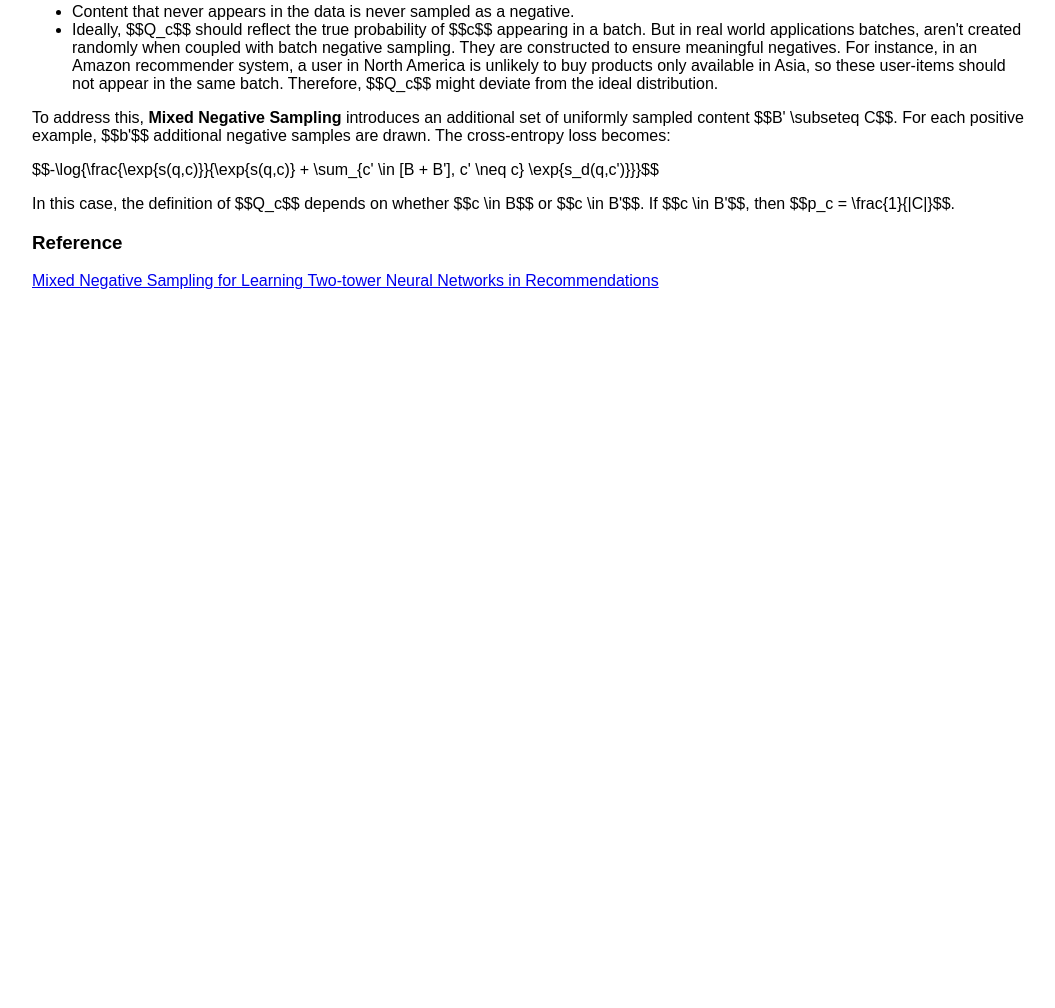
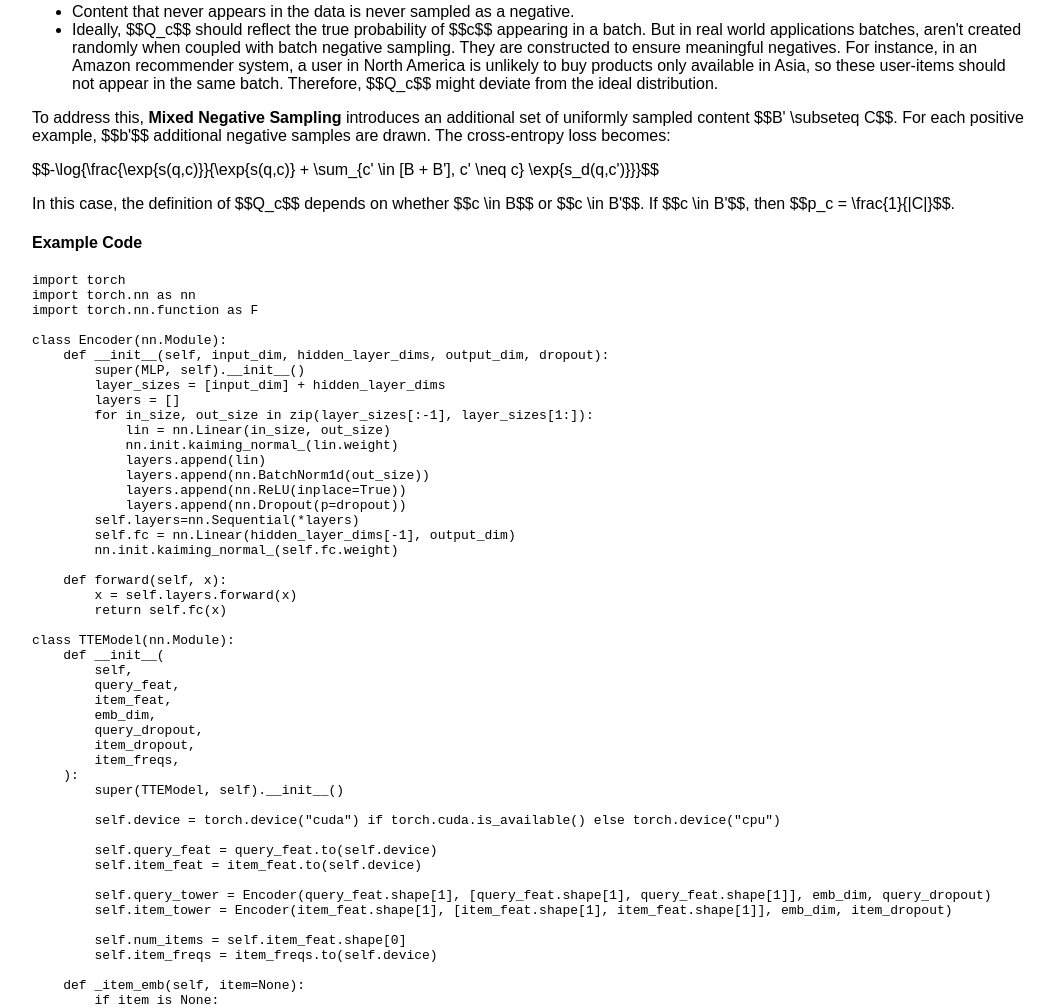
Before and after one commit to KaiwenHuu/kaiwenhuu.github.io, a Gatsby site: page /notes/recommendersystems/training in a window 1280 px wide. Shown: the part 1212-2220 px from the top of the page, without its empty margins (108-1163 px from the left). Before the commit the page ends 1518 px from the top, so only its background shows below. Built offline with nearby package versions, Linux system fonts and the light colour scheme; Gatsby itself is replaced by a stand-in of ours; some packages are replaced by stand-ins of ours; code samples lack their colours.

Commit message:
Add example code

````diff
--- a/notes/recommendersystems/training.md
+++ b/notes/recommendersystems/training.md
@@ -57,6 +57,124 @@ $$-\log{\frac{\exp{s(q,c)}}{\exp{s(q,c)} + \sum_{c' \in [B + B'], c' \neq c} \ex
 
 In this case, the definition of $$Q_c$$ depends on whether $$c \in B$$ or $$c \in B'$$. If $$c \in B'$$, then $$p_c = \frac{1}{|C|}$$.
 
+#### Example Code
+
+```
+import torch
+import torch.nn as nn
+import torch.nn.function as F
+
+class Encoder(nn.Module):
+    def __init__(self, input_dim, hidden_layer_dims, output_dim, dropout):
+        super(MLP, self).__init__()
+        layer_sizes = [input_dim] + hidden_layer_dims
+        layers = []
+        for in_size, out_size in zip(layer_sizes[:-1], layer_sizes[1:]):
+            lin = nn.Linear(in_size, out_size)
+            nn.init.kaiming_normal_(lin.weight)
+            layers.append(lin)
+            layers.append(nn.BatchNorm1d(out_size))
+            layers.append(nn.ReLU(inplace=True))
+            layers.append(nn.Dropout(p=dropout))
+        self.layers=nn.Sequential(*layers)
+        self.fc = nn.Linear(hidden_layer_dims[-1], output_dim)
+        nn.init.kaiming_normal_(self.fc.weight)
+
+    def forward(self, x):
+        x = self.layers.forward(x)
+        return self.fc(x)
+
+class TTEModel(nn.Module):
+    def __init__(
+        self,
+        query_feat,
+        item_feat,
+        emb_dim,
+        query_dropout,
+        item_dropout,
+        item_freqs,
+    ):
+        super(TTEModel, self).__init__()
+
+        self.device = torch.device("cuda") if torch.cuda.is_available() else torch.device("cpu")
+
+        self.query_feat = query_feat.to(self.device)
+        self.item_feat = item_feat.to(self.device)
+
+        self.query_tower = Encoder(query_feat.shape[1], [query_feat.shape[1], query_feat.shape[1]], emb_dim, query_dropout)
+        self.item_tower = Encoder(item_feat.shape[1], [item_feat.shape[1], item_feat.shape[1]], emb_dim, item_dropout)
+
+        self.num_items = self.item_feat.shape[0]
+        self.item_freqs = item_freqs.to(self.device)
+
+    def _item_emb(self, item=None):
+        if item is None:
+            item_emb = self.item_tower(item_feat)
+        else:
+            item_emb = self.item_tower(item_feat[item])
+        # Normalize by L2 norm
+        return F.normalize(item_emb, p=2, dim=1)
+
+    def _query_emb(self, query=None):
+        if query is None:
+            return self.query_tower(query_feat)
+        else:
+            return self.query_tower(query_feat[query])
+        # Normalize by L2 norm
+        return F.normalize(query_emb, p=2, dim=1)
+
+    def fit(self, loader, mns_ratio=1, mask_accidental_negatives=True):
+        # Don't need accidental negative masking and mns when evaluating
+        loss = 0.0
+        is_training = False
+        if mns_ratio == 0 and mask_accidental_negatives == False:
+            self.eval()
+        else:
+            is_training = True
+            self.train()
+        loader_size = loader.dataset.__len__()
+        for batch in loader:
+            b = len(batch)
+            query, item = batch
+            optimizer.zero_grad()
+            with torch.set_grad_enabled(is_training):
+                query_emb = self._query_emb(query)
+                item_emb = self._item_emb(item)
+                scores = torch.matmul(query_emb, item_emb.transpose(0, 1)) # b * b matrix
+                labels = torch.arange(b, device=self.device)
+
+                if is_training:
+                    w = torch.clamp(1 - (1 - self.item_freqs[item] / loader_size) ** b, min=1e-9)
+                    log_q = torch.log(w)
+                    positive_scores = torch.diag(scores).clone()
+                    scores = scores - log_q
+                    scores[torch.arange(b), torch.arange(b)] = positive_scores
+
+                    b_mns = int(b * mns_ratio)
+                    if b_mns > 0:
+                        random_negatives = torch.randint(0, self.num_items, (b_mns,), device=self.device)
+                        random_neg_emb = self._item_emb(random_negatives)
+                        random_neg_scores = torch.matmul(query_emb, random_neg_emb.transpose(0, 1))
+                        w = torch.clamp(1 - (torch.ones(b_mns, device=self.device) / self.num_items) ** b_mns, min=1e-9)
+                        log_q = torch.log(w)
+                        random_neg_scores = random_neg_scores - logq
+                        scores = torch.cat([scores, random_neg_scores])
+
+                if mask_accidental_negatives:
+                    item_comparison = item.view(-1, 1) == item.view(1, -1)
+                    query_comparison = query.view(-1, 1) == query.view(1, -1)
+                    eye = torch.eye(b, device=self.device, dtype=torch.bool)
+                    accidental_negatives = (item_comparison | query_comparison) & ~eye
+                    scores[:, :b][accidental_negatives] = 1e-9
+
+                loss = criterion(scores, labels)
+                if is_training:
+                    loss.backward()
+                    optimizer.step()
+            loss += loss.data.item() * b
+        return loss / loader_size
+```
+
 ### Reference
 
 [Mixed Negative Sampling for Learning Two-tower Neural
````
